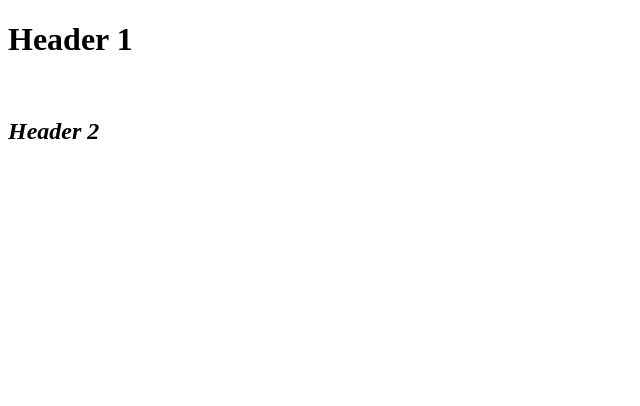
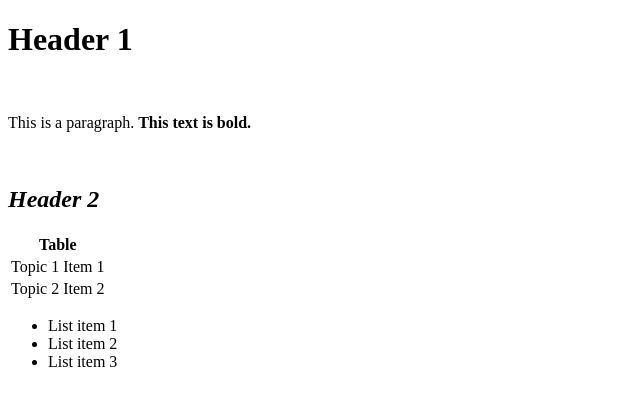
Before and after one commit to jerrica-mj/Website, a plain HTML site: page index.html in a window 1280 px wide. Shown: the whole page, without its empty margins (0-640 px from the left). Drawn offline with Linux system fonts and the light colour scheme.

Commit message:
Update index.html

```diff
--- a/index.html
+++ b/index.html
@@ -7,8 +7,32 @@
 </head>
 <!--Body-->
 <body>
+  <!--Header 1-->
   <h1>Header 1</h1>
   <br>
+  <!--Adding a Paragraph-->
+  <p>This is a paragraph. <b>This text is bold.</b><p>
+  <br>
+  <!--Header 2-->
   <h2><i>Header 2</i></h2>
+  <!--Adding a Table-->
+  <table>
+    <tr>
+    <th colspan="2">Table</th>
+    </tr>
+      <tr>
+        <td>Topic 1</td>
+        <td>Item 1</td>
+      </tr>
+      <tr>
+        <td>Topic 2</td>
+        <td>Item 2</td>
+        </tr>
+  </table>
+  <!--Adding an Unordered List-->
+  <ul>
+    <li>List item 1</li>
+    <li>List item 2</li>
+    <li>List item 3</li>
 </body>
 </html>
```
